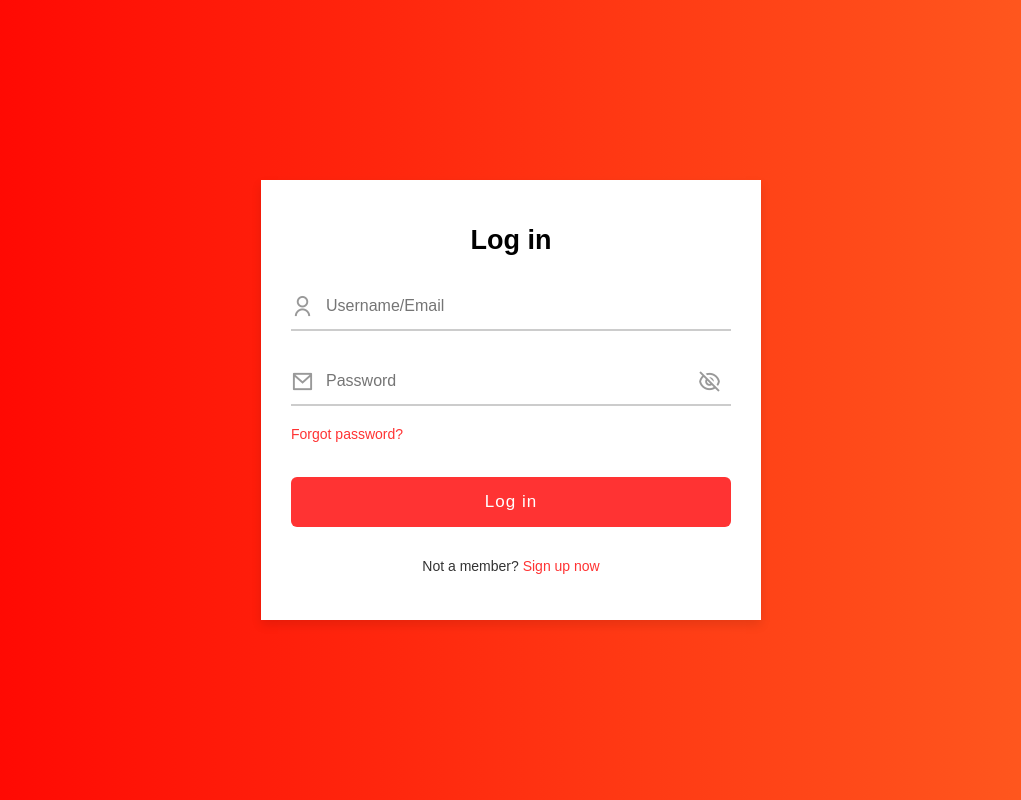
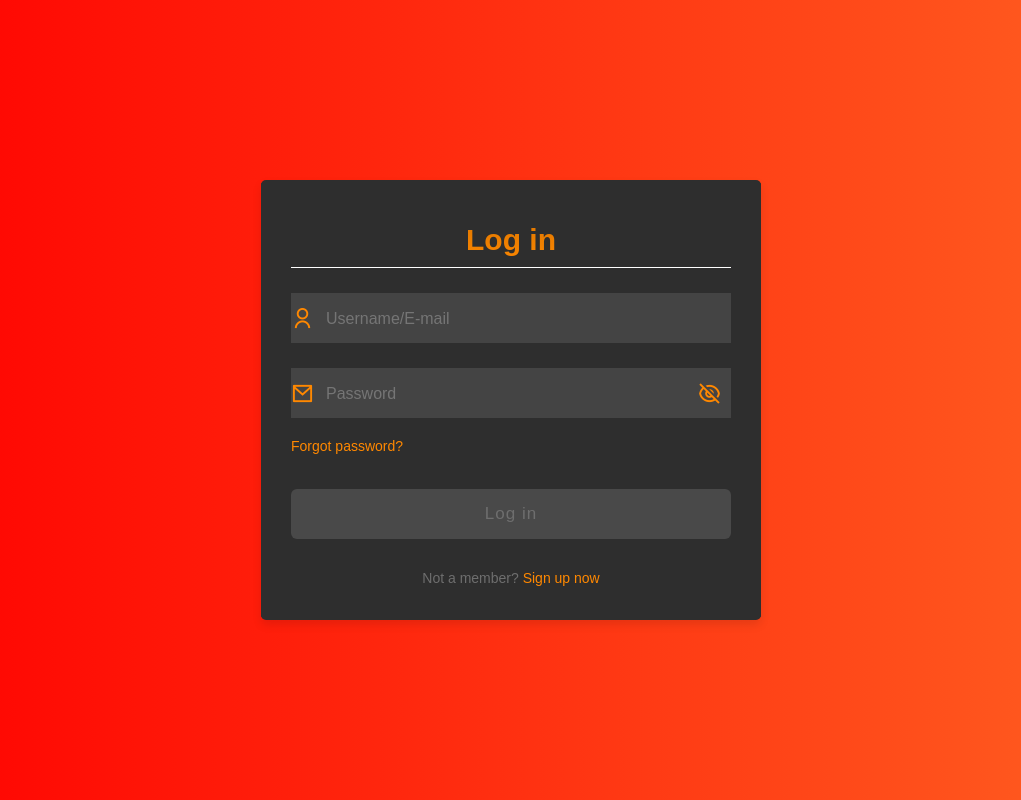
Before and after one commit to S0m3randomguy/projekt, a Django app: page /login/ in a window 1280 px wide. Shown: the whole page, without its empty margins (129-1150 px from the left). Run offline with Django 4.2, Linux system fonts and the light colour scheme.

Commit message:
dark color scheme

```diff
--- a/assets/languages/en-US/main.json
+++ b/assets/languages/en-US/main.json
@@ -2,7 +2,7 @@
     "login":
     {
         "login_title"           : "Log in",
-        "username_placeholder"  : "Username/Email",
+        "username_placeholder"  : "Username/E-mail",
         "password_placeholder"  : "Password",
         "forgot_password"       : "Forgot password?",
         "not_a_member"          : "Not a member?",
@@ -14,7 +14,7 @@
         "register_title"            : "Register",
         "full_name_placeholder"     : "Full name",
         "username_placeholder"      : "Username",
-        "email_placeholder"         : "Email",
+        "email_placeholder"         : "E-mail",
         "password_placeholder"      : "Password",
         "confirmation_placeholder"  : "Confirm password",
         "terms_and_conditions"      : "I accept all terms and conditions",
--- a/assets/static/css/login/styles.css
+++ b/assets/static/css/login/styles.css
@@ -18,7 +18,8 @@ body{
     position: relative;
     max-width: 500px;
     width: 100%;
-    background: #fff;
+    border-radius: 5px;
+    background: #2e2e2e;
     box-shadow: 0 5px 10px rgba(0, 0, 0, 0.1);
     font-family: "Arial";
     overflow: hidden;
@@ -37,7 +38,7 @@ body{
 .container .form{
     width: 50%;
     padding: 30px;
-    background-color: #fff;
+    background-color: #2e2e2e;
     transition: margin-left 0.18s ease;
 }
 
@@ -61,12 +62,19 @@ body{
 }
 
 .container .form .title{
+    color: #ff8800;
+    background: -webkit-linear-gradient(#db7500, #ff8800);
+    -webkit-background-clip: text;
+    -webkit-text-fill-color: transparent;
     position: relative;
     display: flex;
     align-items: center;
     justify-content: center;
-    font-size: 27px;
-    font-weight: 600;
+    font-size: 30px;
+    padding: 10px;
+    font-weight: 900;
+    border-bottom: 1px solid;
+    border-color: #fff;
 }
 
 .form .input-field{
@@ -80,11 +88,11 @@ body{
     position: absolute;
     height: 100%;
     width: 100%;
+    background-color: #444444;
     padding: 0 35px;
     border: none;
     outline: none;
     font-size: 16px;
-    border-bottom: 2px solid #ccc;
     border-top: 2px solid transparent;
     transition: all 0.2s ease;
 }
@@ -97,13 +105,13 @@ body{
     position: absolute;
     top: 50%;
     transform: translateY(-50%);
-    color: #999;
+    color: #ff8800;
     font-size: 23px;
     transition: all 0.2s ease;
 }
 
 .input-field input:is(:focus, :valid) ~ i{
-    color: #ff3333;
+    color: #ff8800;
 }
 
 .input-field i.icon{
@@ -129,16 +137,16 @@ body{
 
 .checkbox-content input{
     margin: 0 8px -2px 4px;
-    accent-color: #ff3333;
+    accent-color: #ff8800;
 }
 
 .form .text{
-    color: #333;
+    color: #6e6e6e;
     font-size: 14px;
 }
 
 .form a.text{
-    color: #ff3333;
+    color: #ff8800;
     text-decoration: none;
 }
 .form a:hover{
@@ -151,18 +159,18 @@ body{
 
 .form .button input{
     border: none;
-    color: #fff;
+    color: #6e6e6e;
     font-size: 17px;
     font-weight: 500;
     letter-spacing: 1px;
     border-radius: 6px;
-    background-color: #ff3333;
+    background-color: #494949;
     cursor: pointer;
     transition: all 0.3s ease;
 }
 
 .button input:hover{
-    background-color: #ff0a0a;
+    background-color: #ff8800;
 }
 
 .form .login-signup{
```
